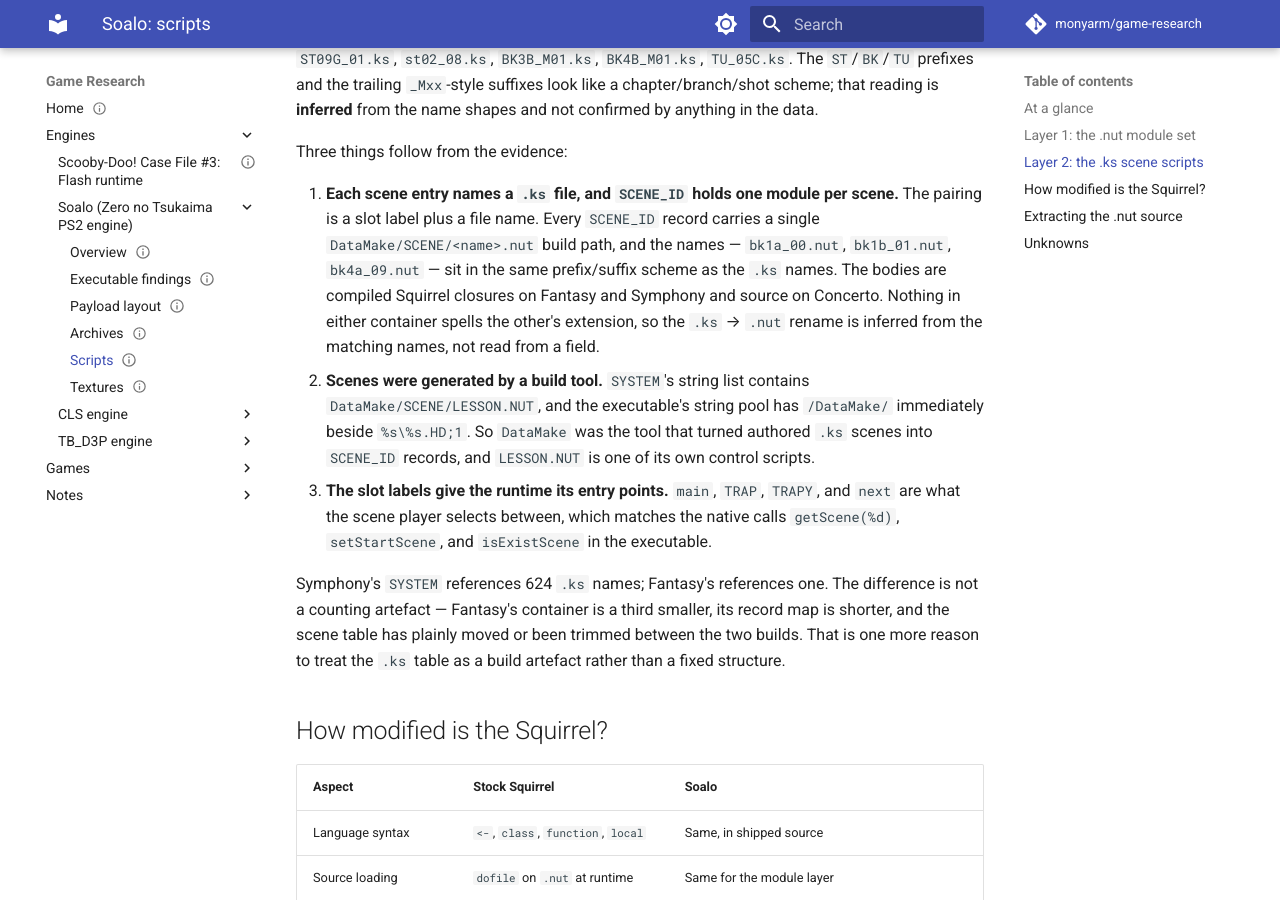
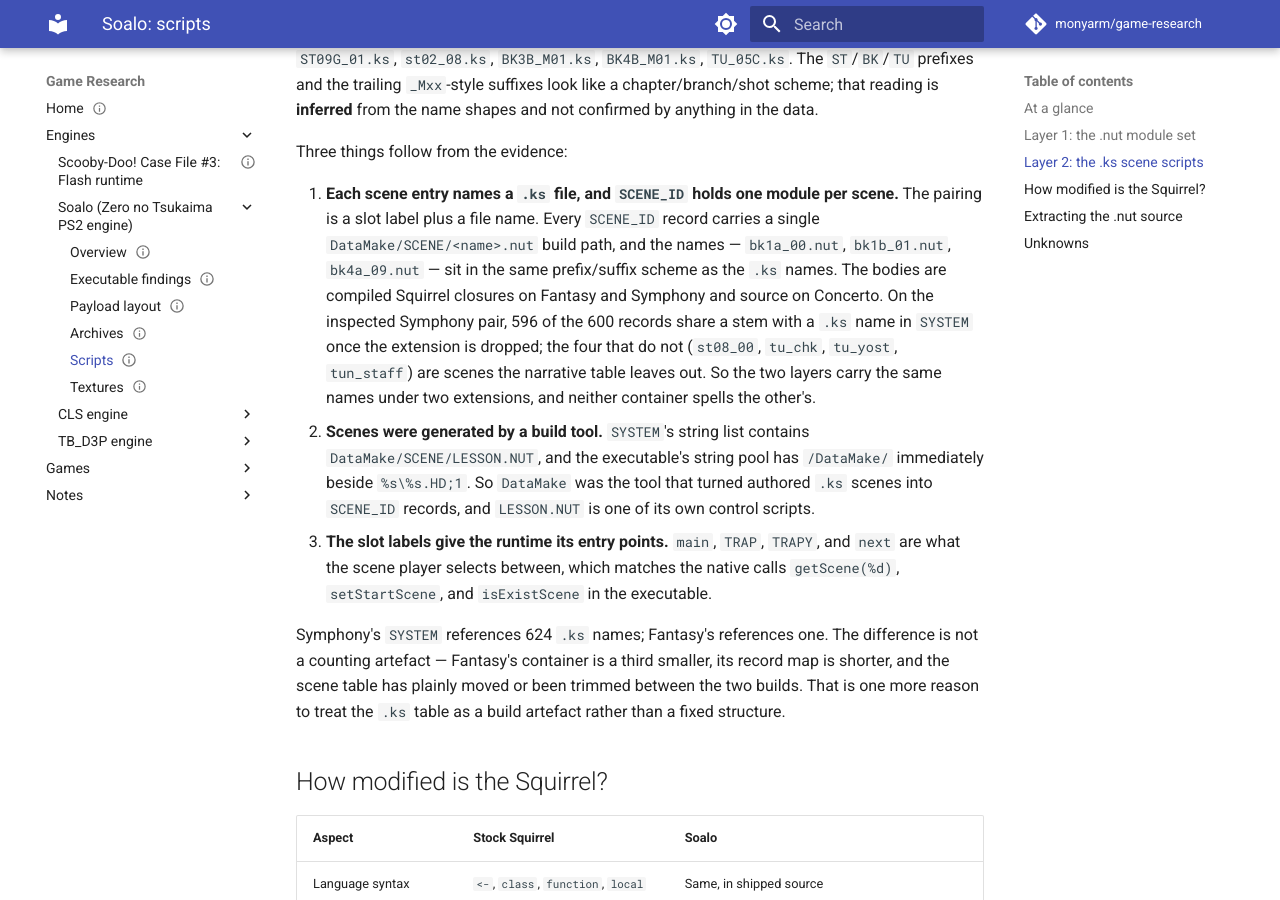
Before and after one commit to monyarm/game-research, an MkDocs documentation site: the page built from docs/engines/zero-no-tsukaima-soalo/scripts.md, in a window 1280 px wide and 900 px high, scrolled down 2214 px. Built offline with MkDocs 1.6.1 and Material for MkDocs 9.7.7, drawn with Linux system fonts in a browser that asks for light colours; comment, search, counter and statistics services are not loaded; some of the changed text lies outside the part shown.

Commit message:
docs: the .ks and .nut name sets are the same scenes
596 of the 600 Symphony SCENE_ID records share a stem with a .ks name in
SYSTEM; the four that do not are staff and check scenes. The order differs,
so the two layers join by name and the numeric lookup stays open.

```diff
--- a/docs/engines/zero-no-tsukaima-soalo/scripts.md
+++ b/docs/engines/zero-no-tsukaima-soalo/scripts.md
@@ -89,7 +89,7 @@ The names themselves follow a scene-id pattern: `ST01_06.ks`, `ST10E_M03.ks`, `S
 
 Three things follow from the evidence:
 
-1. **Each scene entry names a `.ks` file, and `SCENE_ID` holds one module per scene.** The pairing is a slot label plus a file name. Every `SCENE_ID` record carries a single `DataMake/SCENE/<name>.nut` build path, and the names — `bk1a_00.nut`, `bk1b_01.nut`, `bk4a_09.nut` — sit in the same prefix/suffix scheme as the `.ks` names. The bodies are compiled Squirrel closures on Fantasy and Symphony and source on Concerto. Nothing in either container spells the other's extension, so the `.ks` → `.nut` rename is inferred from the matching names, not read from a field.
+1. **Each scene entry names a `.ks` file, and `SCENE_ID` holds one module per scene.** The pairing is a slot label plus a file name. Every `SCENE_ID` record carries a single `DataMake/SCENE/<name>.nut` build path, and the names — `bk1a_00.nut`, `bk1b_01.nut`, `bk4a_09.nut` — sit in the same prefix/suffix scheme as the `.ks` names. The bodies are compiled Squirrel closures on Fantasy and Symphony and source on Concerto. On the inspected Symphony pair, 596 of the 600 records share a stem with a `.ks` name in `SYSTEM` once the extension is dropped; the four that do not (`st08_00`, `tu_chk`, `tu_yost`, `tun_staff`) are scenes the narrative table leaves out. So the two layers carry the same names under two extensions, and neither container spells the other's.
 2. **Scenes were generated by a build tool.** `SYSTEM`'s string list contains `DataMake/SCENE/LESSON.NUT`, and the executable's string pool has `/DataMake/` immediately beside `%s\%s.HD;1`. So `DataMake` was the tool that turned authored `.ks` scenes into `SCENE_ID` records, and `LESSON.NUT` is one of its own control scripts.
 3. **The slot labels give the runtime its entry points.** `main`, `TRAP`, `TRAPY`, and `next` are what the scene player selects between, which matches the native calls `getScene(%d)`, `setStartScene`, and `isExistScene` in the executable.
 
@@ -306,5 +306,5 @@ iconv -f CP932 -t UTF-8 scripts_dump.nut > scripts_dump.utf8.nut
 
 - The `.ks` grammar. Only the name table is visible; the dialect itself is described nowhere in the data.
 - Whether `TRAP`/`TRAPY` are literally trap events or unrelated branch labels.
-- How `.ks` names map to `SCENE_ID` block offsets; the scene table exists but the join key has not been identified.
+- The table that turns a `.ks` name into a `SCENE_ID` record number. The names match, but scripts address records numerically, so a lookup exists and has not been read.
 - Whether Symphony compiles `.nut` at runtime or only deserialises packed units; the retained serializer and `dofile` strings support either reading.
```
Also changed, not shown: docs/engines/zero-no-tsukaima-soalo/payload.md (+3 -1 lines), docs/notes/open-questions.md (+1 -1 lines).
